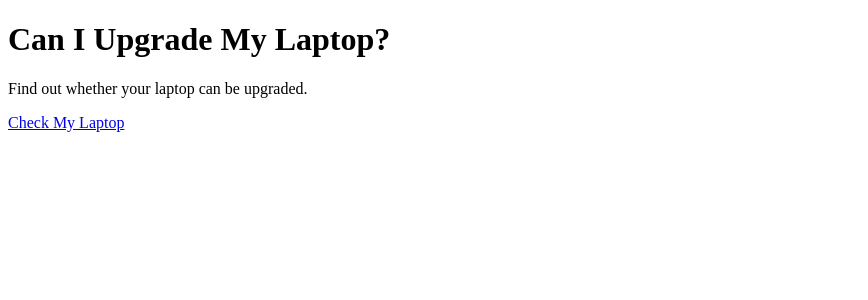
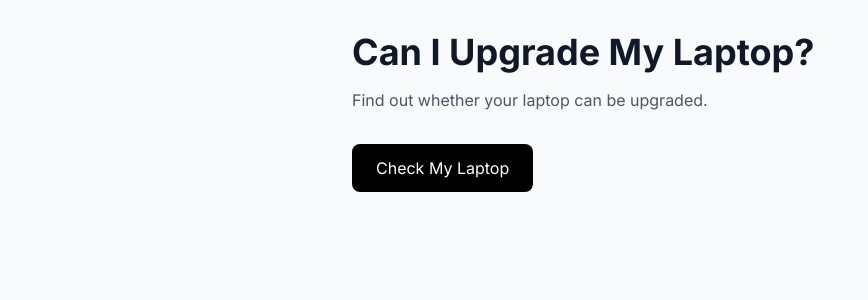
Before and after one commit to raynunox/laptop-upgrade-checker, a Next.js app: page / in a window 1280 px wide. Shown: the top 300 px of the page, without its empty margins (0-868 px from the left). Built offline with nearby package versions, Linux system fonts and the light colour scheme.

Commit message:
Update layout.tsx

```diff
--- a/app/layout.tsx
+++ b/app/layout.tsx
@@ -1,3 +1,14 @@
+import type { Metadata } from "next";
+import { Inter } from "next/font/google";
+import "./globals.css";
+
+const inter = Inter({ subsets: ["latin"] });
+
+export const metadata: Metadata = {
+  title: "Laptop Upgrade Checker",
+  description: "Find out whether your laptop can be upgraded.",
+};
+
 export default function RootLayout({
   children,
 }: Readonly<{
@@ -5,7 +16,9 @@
 }>) {
   return (
     <html lang="en">
-      <body>{children}</body>
+      <body className={`${inter.className} bg-gray-50 text-gray-900 antialiased`}>
+        {children}
+      </body>
     </html>
   );
 }
```
